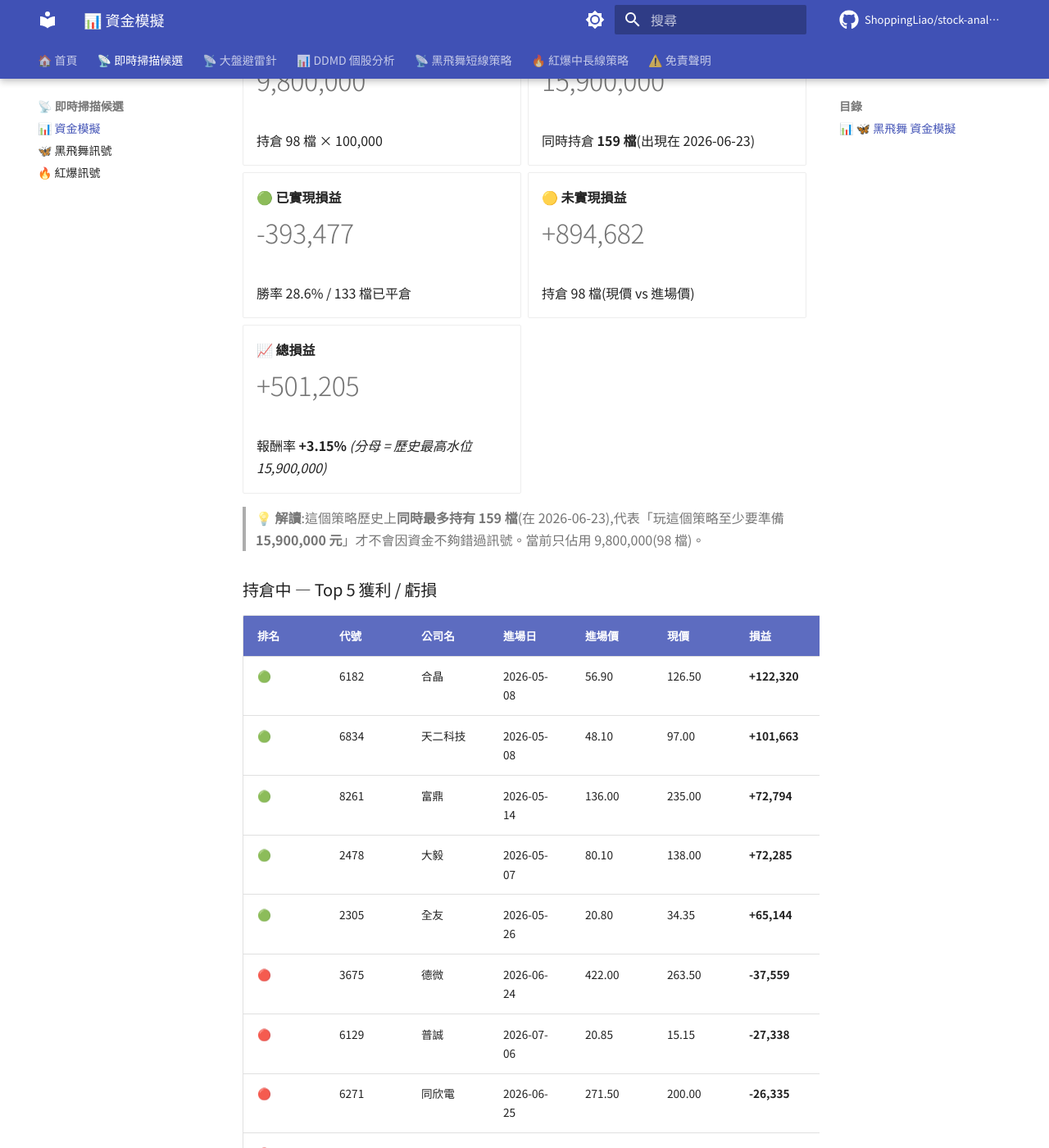
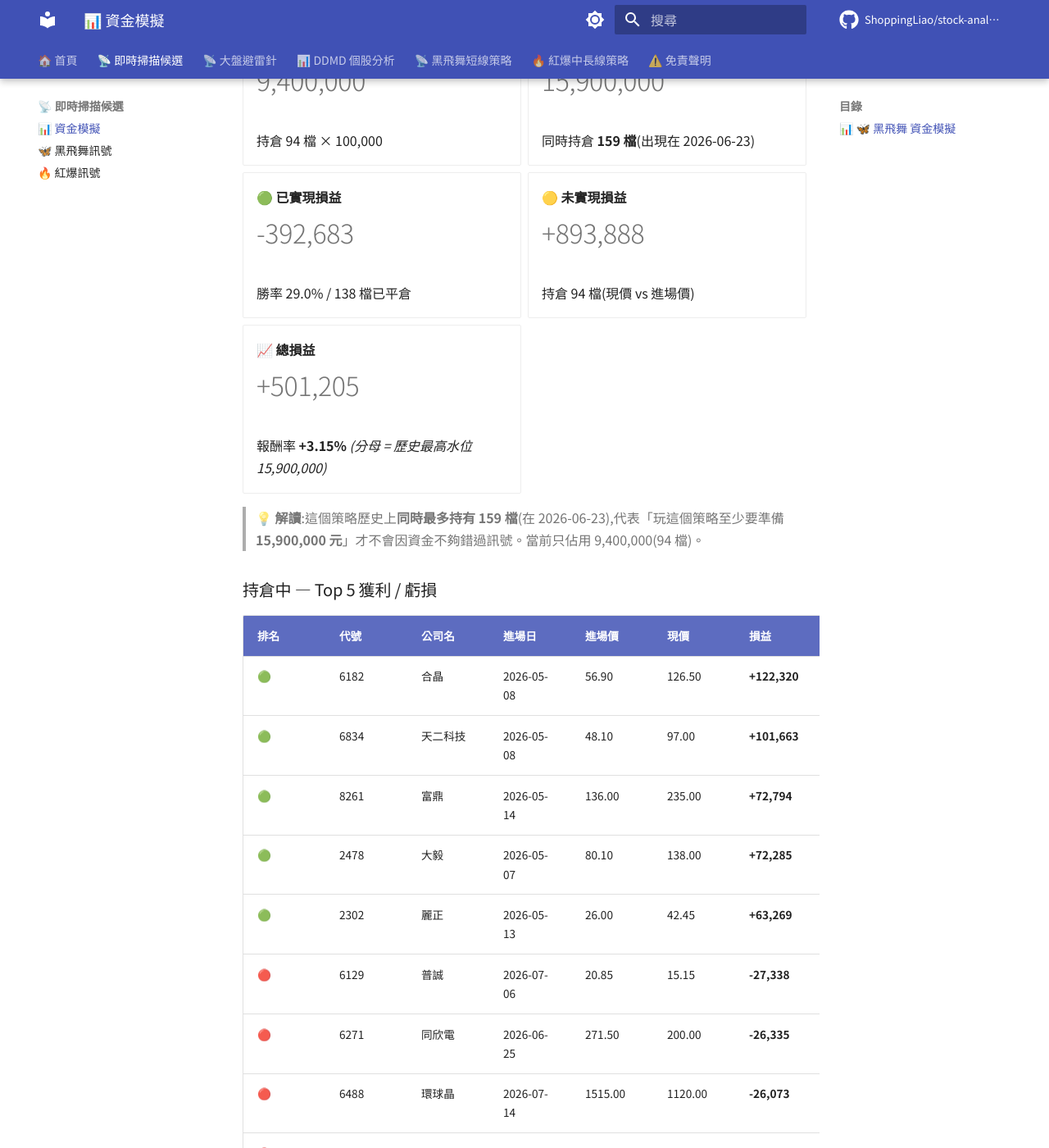
Before and after one commit to ShoppingLiao/stock-analysis-public, an MkDocs documentation site: the page built from docs/signals_capital.md, in a window 1280 px wide and 1400 px high, scrolled down 2207 px. Shown: the whole window at 82% size. Built offline with MkDocs 1.6.1 and Material for MkDocs 9.7.7, drawn with Linux system fonts in a browser that asks for light colours; comment, search, counter and statistics services are not loaded; some of the changed text lies outside the part shown.

Commit message:
docs(signals): update BB + RB + capital (2026-07-23)

```diff
--- a/docs/signals_capital.md
+++ b/docs/signals_capital.md
@@ -77,9 +77,9 @@
 
 -   **💼 當前資金水位**
 
-    # 9,800,000
+    # 9,400,000
 
-    持倉 98 檔 × 100,000
+    持倉 94 檔 × 100,000
 
 -   **🌊 歷史最高水位**
 
@@ -89,15 +89,15 @@
 
 -   **🟢 已實現損益**
 
-    # -393,477
+    # -392,683
 
-    勝率 28.6% / 133 檔已平倉
+    勝率 29.0% / 138 檔已平倉
 
 -   **🟡 未實現損益**
 
-    # +894,682
+    # +893,888
 
-    持倉 98 檔(現價 vs 進場價)
+    持倉 94 檔(現價 vs 進場價)
 
 -   **📈 總損益**
 
@@ -107,7 +107,7 @@
 
 </div>
 
-> **💡 解讀**:這個策略歷史上**同時最多持有 159 檔**(在 2026-06-23),代表「玩這個策略至少要準備 **15,900,000 元**」才不會因資金不夠錯過訊號。當前只佔用 9,800,000(98 檔)。
+> **💡 解讀**:這個策略歷史上**同時最多持有 159 檔**(在 2026-06-23),代表「玩這個策略至少要準備 **15,900,000 元**」才不會因資金不夠錯過訊號。當前只佔用 9,400,000(94 檔)。
 
 ### 持倉中 — Top 5 獲利 / 虧損
 
@@ -117,12 +117,12 @@
 | 🟢 | 6834 | 天二科技 | 2026-05-08 | 48.10 | 97.00 | **+101,663** | **+101.66%** |
 | 🟢 | 8261 | 富鼎 | 2026-05-14 | 136.00 | 235.00 | **+72,794** | **+72.79%** |
 | 🟢 | 2478 | 大毅 | 2026-05-07 | 80.10 | 138.00 | **+72,285** | **+72.28%** |
-| 🟢 | 2305 | 全友 | 2026-05-26 | 20.80 | 34.35 | **+65,144** | **+65.14%** |
-| 🔴 | 3675 | 德微 | 2026-06-24 | 422.00 | 263.50 | **-37,559** | **-37.56%** |
+| 🟢 | 2302 | 麗正 | 2026-05-13 | 26.00 | 42.45 | **+63,269** | **+63.27%** |
 | 🔴 | 6129 | 普誠 | 2026-07-06 | 20.85 | 15.15 | **-27,338** | **-27.34%** |
 | 🔴 | 6271 | 同欣電 | 2026-06-25 | 271.50 | 200.00 | **-26,335** | **-26.34%** |
 | 🔴 | 6488 | 環球晶 | 2026-07-14 | 1515.00 | 1120.00 | **-26,073** | **-26.07%** |
 | 🔴 | 6156 | 松上 | 2026-07-02 | 32.00 | 23.80 | **-25,625** | **-25.63%** |
+| 🔴 | 3066 | 李洲 | 2026-07-07 | 30.20 | 22.60 | **-25,166** | **-25.17%** |
 
 !!! info "⚠️ 資金模擬說明"
     每檔固定投入 **100,000 元**(教育性質,實際操作會依 TDMD 評分動態調整部位)。
@@ -137,9 +137,9 @@
 
 -   **💼 當前資金水位**
 
-    # 10,200,000
+    # 9,800,000
 
-    BB 400,000 + RB 9,800,000
+    BB 400,000 + RB 9,400,000
 
 -   **🌊 兩策略歷史最高水位**
 
@@ -149,15 +149,15 @@
 
 -   **🟢 已實現損益**
 
-    # +130,861
+    # +131,655
 
-    BB +524,338 + RB -393,477
+    BB +524,338 + RB -392,683
 
 -   **🟡 未實現損益**
 
-    # +890,961
+    # +890,167
 
-    BB -3,721 + RB +894,682
+    BB -3,721 + RB +893,888
 
 -   **📈 總損益**
 
```
Also changed, not shown: docs/signals_red_burst.md (+108 -116 lines).
